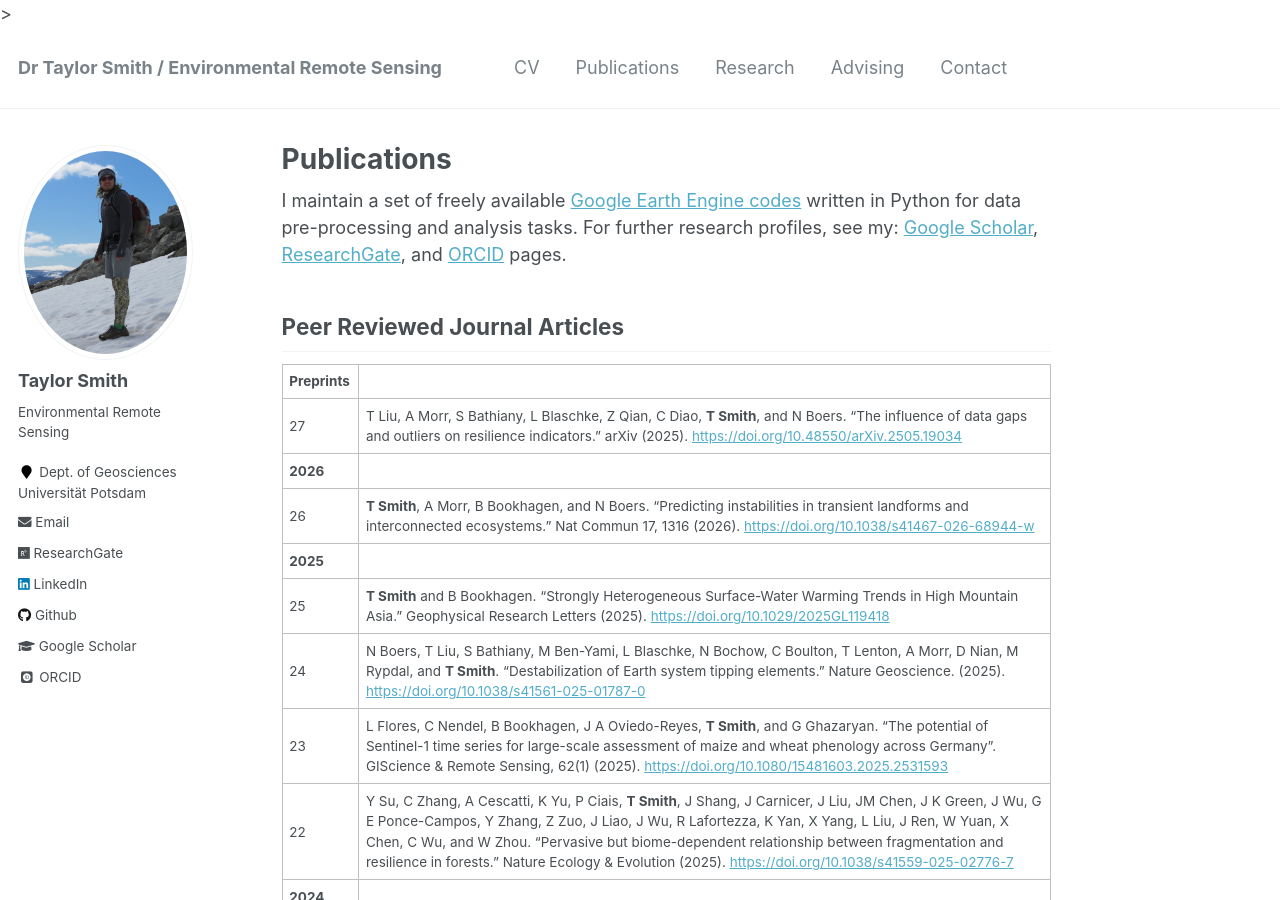
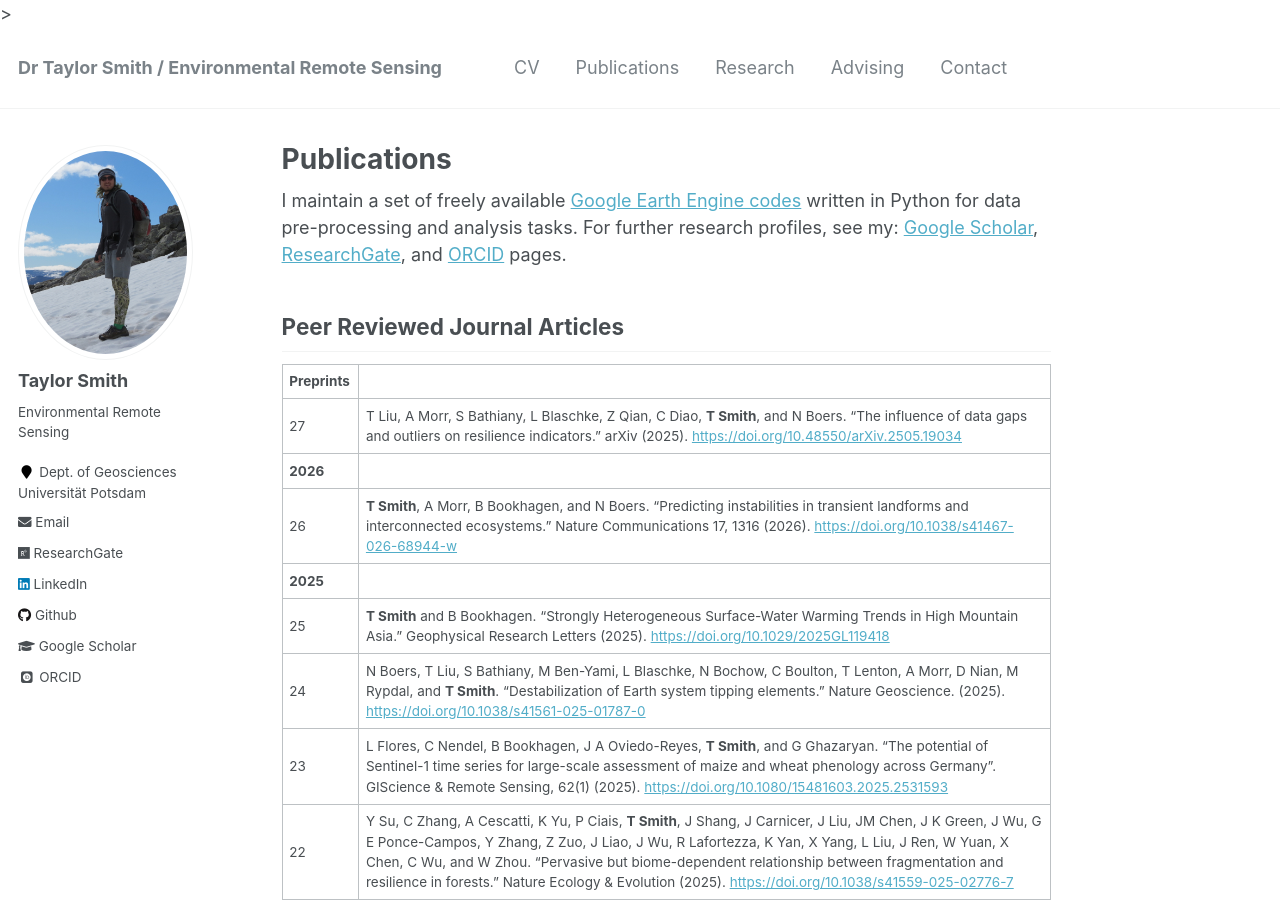
Before and after one commit to tasmi/tasmi.github.io, a Jekyll site: the page built from _pages/publications.md, in a window 1280 px wide and 900 px high. Built offline with Jekyll 4.4.1, drawn with Linux system fonts in a browser that asks for light colours; some web fonts are replaced.

Commit message:
Update publications.md

```diff
--- a/_pages/publications.md
+++ b/_pages/publications.md
@@ -12,7 +12,7 @@ I maintain a set of freely available [Google Earth Engine codes](https://github.
 | **Preprints**
 27 | T Liu, A Morr, S Bathiany, L Blaschke, Z Qian, C Diao, **T Smith**, and N Boers. "The influence of data gaps and outliers on resilience indicators." arXiv (2025). [https://doi.org/10.48550/arXiv.2505.19034](https://doi.org/10.48550/arXiv.2505.19034)
 | **2026**
-26 | **T Smith**, A Morr, B Bookhagen, and N Boers. "Predicting instabilities in transient landforms and interconnected ecosystems." Nat Commun 17, 1316 (2026). [https://doi.org/10.1038/s41467-026-68944-w](https://doi.org/10.1038/s41467-026-68944-w)
+26 | **T Smith**, A Morr, B Bookhagen, and N Boers. "Predicting instabilities in transient landforms and interconnected ecosystems." Nature Communications 17, 1316 (2026). [https://doi.org/10.1038/s41467-026-68944-w](https://doi.org/10.1038/s41467-026-68944-w)
 | **2025**
 25 | **T Smith** and B Bookhagen. "Strongly Heterogeneous Surface-Water Warming Trends in High Mountain Asia." Geophysical Research Letters (2025). [https://doi.org/10.1029/2025GL119418](https://doi.org/10.1029/2025GL119418)
 24 | N Boers, T Liu, S Bathiany, M Ben-Yami, L Blaschke, N Bochow, C Boulton, T Lenton, A Morr, D Nian, M Rypdal, and **T Smith**. "Destabilization of Earth system tipping elements." Nature Geoscience. (2025). [https://doi.org/10.1038/s41561-025-01787-0](https://doi.org/10.1038/s41561-025-01787-0)
```
